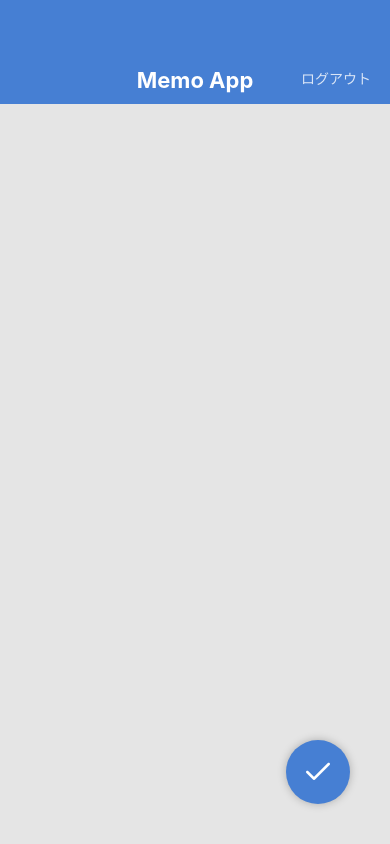
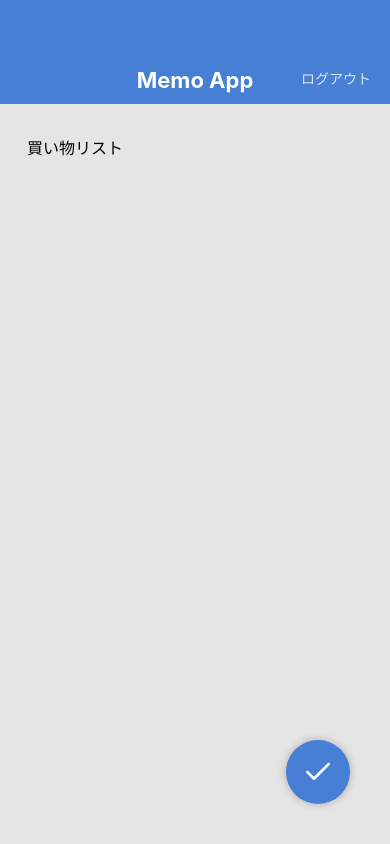
Before and after one commit to potaufeuman/MemoApp, a React Native app: screen / in a window 390 px wide. Built offline with nearby package versions, Linux system fonts and the light colour scheme.

Commit message:
keyboardのバグ修正

```diff
--- a/App.jsx
+++ b/App.jsx
@@ -8,7 +8,7 @@
   return (
     // MemoListScreen
     // MemoDetailScreen
-    // MemoEditScreen
-    <MemoCreateScreen />
+    <MemoEditScreen />
+    // <MemoCreateScreen
   );
 }
--- /dev/null
+++ b/src/components/KeyboardSafeView.jsx
@@ -0,0 +1,73 @@
+import React, { useRef, useState, useEffect } from 'react';
+import {
+  Keyboard, Dimensions, Animated, ViewPropTypes,
+} from 'react-native';
+import { node } from 'prop-types';
+
+export default function KeyboardSafeView({ children, style }) {
+  const initialViewHeight = useRef(null);
+  const animatedViewHeight = useRef(null);
+  const [viewHeight, setViewHeight] = useState(null);
+
+  useEffect(() => {
+    Keyboard.addListener('keyboardDidShow', handleShow);
+    Keyboard.addListener('keyboardDidHide', handleHide);
+    return () => {
+      Keyboard.removeListener('keyboardDidShow', handleShow);
+      Keyboard.removeListener('keyboardDidHide', handleHide);
+    };
+  }, []);
+
+  useEffect(() => {
+    if ([initialViewHeight, animatedViewHeight, viewHeight].some((val) => val === null)) { return; }
+    // height is not supported with useNativeDriver: true
+    // https://github.com/react-native-community/react-native-modal/issues/163
+    if (viewHeight === initialViewHeight.current) {
+      Animated.timing(animatedViewHeight.current,
+        { toValue: initialViewHeight.current, duration: 300, useNativeDriver: false }).start();
+    } else {
+      Animated.timing(animatedViewHeight.current,
+        { toValue: viewHeight, duration: 300, useNativeDriver: false }).start();
+    }
+  }, [viewHeight]);
+
+  const handleShow = ({ endCoordinates }) => {
+    if (endCoordinates.height && initialViewHeight.current) {
+      const keyboardHeight = Dimensions.get('window').height - endCoordinates.screenY;
+      setViewHeight(initialViewHeight.current - keyboardHeight);
+    }
+  };
+
+  const handleHide = () => {
+    setViewHeight(initialViewHeight.current);
+  };
+
+  const handleLayout = ({ nativeEvent }) => {
+    if (!initialViewHeight.current) {
+      const { height } = nativeEvent.layout;
+      // keep viewHeight as null not to trigger useEffect on mounting.
+      // Don't do this: setViewHeight(height);
+      initialViewHeight.current = height;
+      animatedViewHeight.current = new Animated.Value(height);
+    }
+  };
+
+  const animatedStyle = viewHeight ? {
+    height: animatedViewHeight.current,
+    flex: 0,
+  } : {};
+  return (
+    <Animated.View style={[style, animatedStyle]} onLayout={handleLayout}>
+      {children}
+    </Animated.View>
+  );
+}
+
+KeyboardSafeView.propTypes = {
+  children: node.isRequired,
+  style: ViewPropTypes.style,
+};
+
+KeyboardSafeView.defaultProps = {
+  style: null,
+};
--- a/src/screens/MemoCreateScreen.jsx
+++ b/src/screens/MemoCreateScreen.jsx
@@ -1,19 +1,20 @@
 import React from 'react';
 import {
-  View, Text, TextInput, StyleSheet, KeyboardAvoidingView
+  View, Text, TextInput, StyleSheet,
 } from 'react-native';
 import AppBar from '../components/AppBar';
 import CircleButton from '../components/CircleButton';
+import KeyboardSafeView from '../components/KeyboardSafeView';
 
 const MemoCreateScreen = ()=> {
   return(
-    <KeyboardAvoidingView style={styles.container} behavior="height">
+    <KeyboardSafeView style={styles.container}>
       <AppBar />
       <View style={styles.inputContainer}>
-        <TextInput value="" multiline style={styles.input}/>
+        <TextInput value="" multiline style={styles.input} />
       </View>
       <CircleButton name="check" />
-    </KeyboardAvoidingView>
+    </KeyboardSafeView>
   );
 }
 
--- a/src/screens/MemoEditScreen.jsx
+++ b/src/screens/MemoEditScreen.jsx
@@ -1,19 +1,20 @@
 import React from 'react';
 import {
-  View, Text, TextInput, StyleSheet, KeyboardAvoidingView
+  View, Text, TextInput, StyleSheet,
 } from 'react-native';
 import AppBar from '../components/AppBar';
 import CircleButton from '../components/CircleButton';
+import KeyboardSafeView from '../components/KeyboardSafeView';
 
 const MemoEditScreen = ()=> {
   return(
-    <KeyboardAvoidingView style={styles.container} behavior="height">
+    <KeyboardSafeView style={styles.container} >
       <AppBar />
       <View style={styles.inputContainer}>
         <TextInput value="買い物リスト" multiline style={styles.input}/>
       </View>
       <CircleButton name="check" />
-    </KeyboardAvoidingView>
+    </KeyboardSafeView>
   );
 }
 
```
